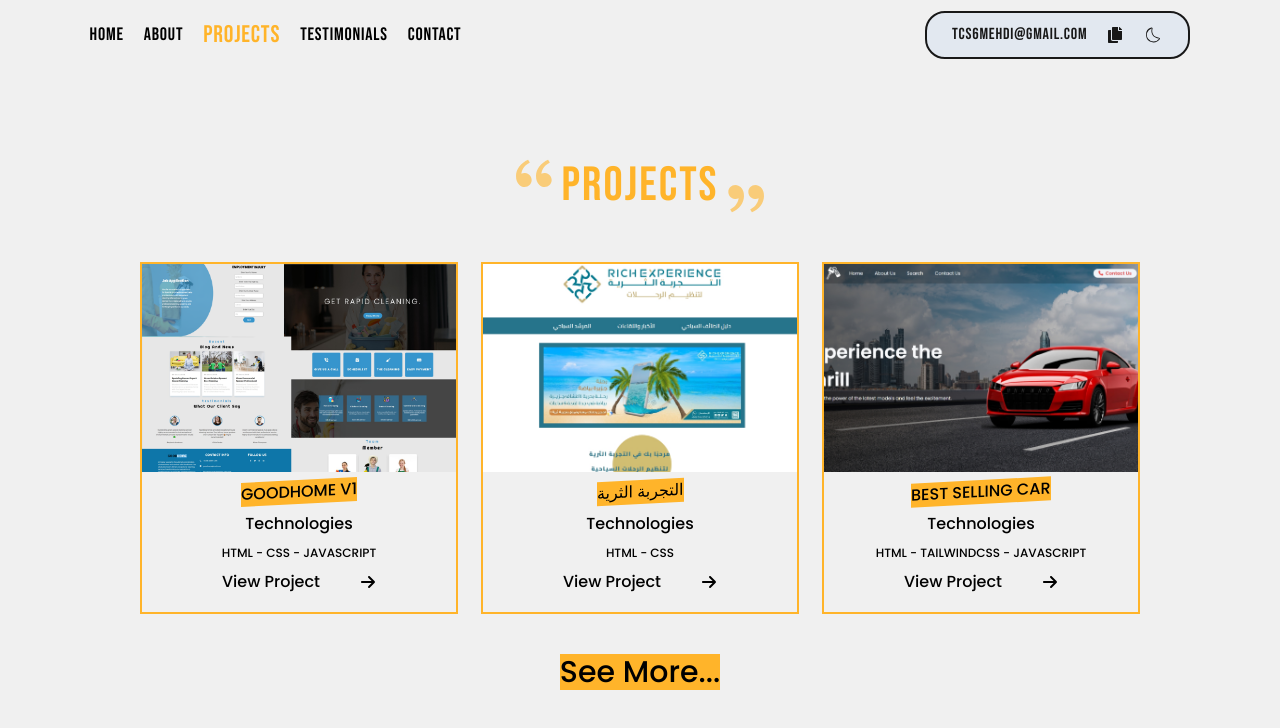
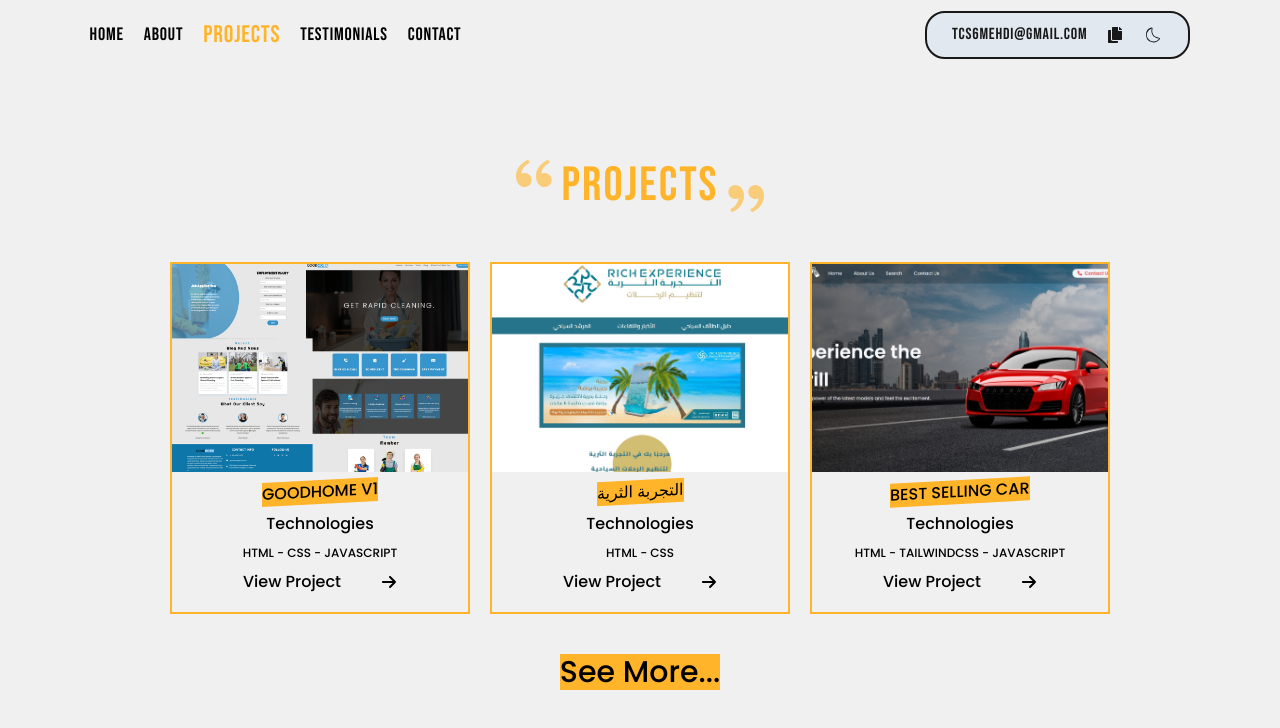
Before and after one commit to ELMAHDILEB/bcoder, a React (Vite) app: page /projects in a window 1280 px wide. Shown: the top 728 px of the page. Built offline with nearby package versions, Linux system fonts and the light colour scheme.

Commit message:
Update Projects.jsx

```diff
--- a/src/pages/Projects.jsx
+++ b/src/pages/Projects.jsx
@@ -55,7 +55,7 @@ function Projects() {
     },
     {
       title: "مكتب الاحتراف المهني للاستقدام ",
-      link: "https://elmahdileb.github.io/landing-page-paint/",
+      link: "https://elmahdileb.github.io/maktabestekdam/",
       img:maktabestekdam,
       technologies:["HTML", "CSS", "JAVASCRIPT"]
     },
@@ -75,12 +75,13 @@ function Projects() {
         <RiDoubleQuotesR className='absolute right-0 bottom-0 opacity-60'/>
       </motion.h1>
 
-      <menu className='w-full  max-w-[1000px] flex  items-center justify-center md:justify-between flex-wrap gap-5 	'>
+      {/* <menu className='w-full  max-w-[1000px] flex  items-center justify-center md:justify-between flex-wrap gap-5 	'> */}
+      <menu className='w-full  max-w-[1000px] flex items-start  justify-center flex-wrap gap-[20px] 	'>
 
       {allProjects.slice(0,visible).map((project, index)=>{
         const {img, title,link,technologies} = project;
         return (
-          <motion.div className='w-full max-w-[318px] h-[22em]  border-bgOrange border-2 flex items-center  gap-2 flex-col font-poppins' key={index}
+          <motion.div className='w-full max-w-[300px]  h-[22em]  border-bgOrange border-2 flex items-center  gap-2 flex-col font-poppins' key={index}
            initial={{opacity:0}}
            animate={{opacity:1}}
            transition={{
```
